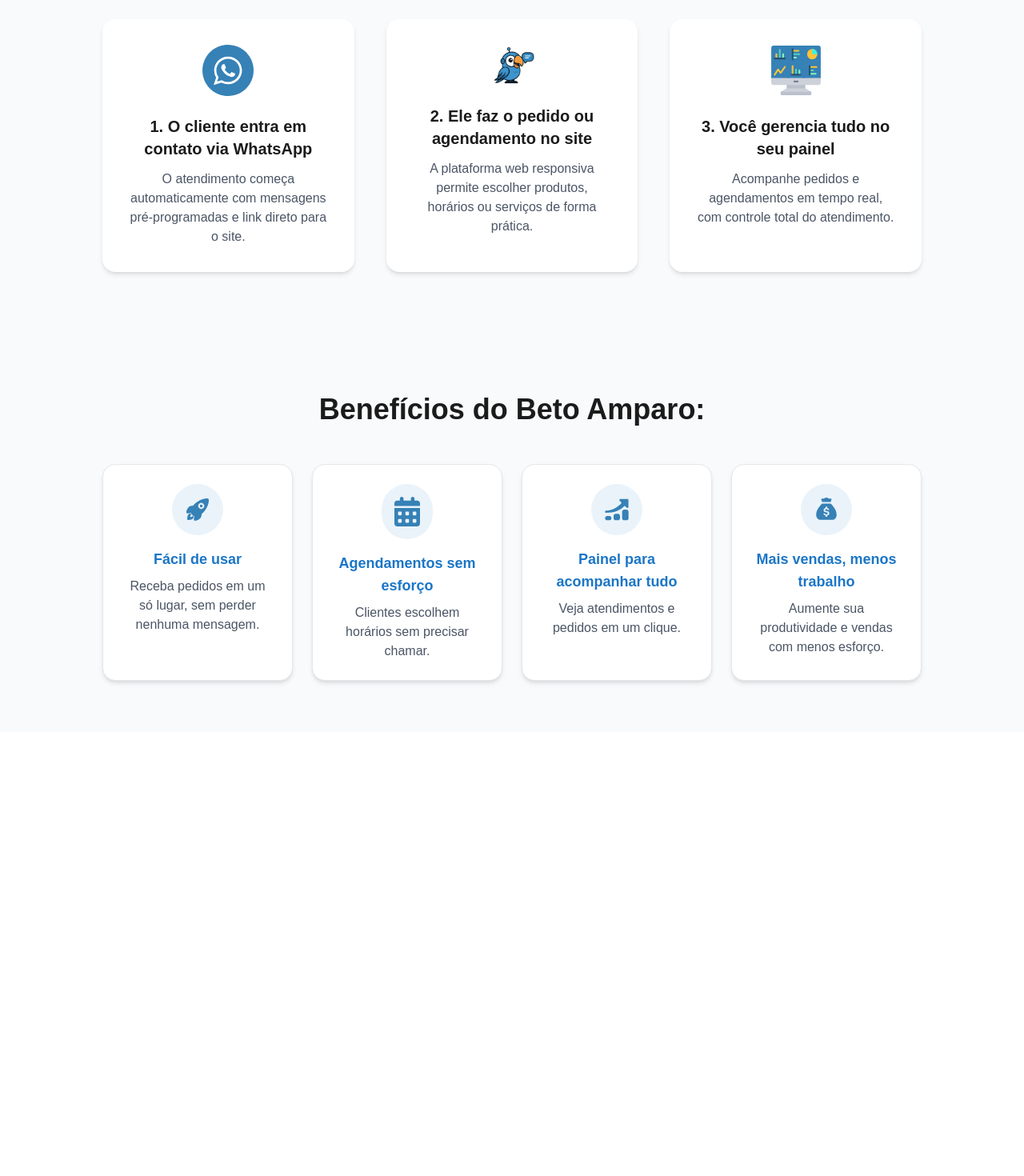
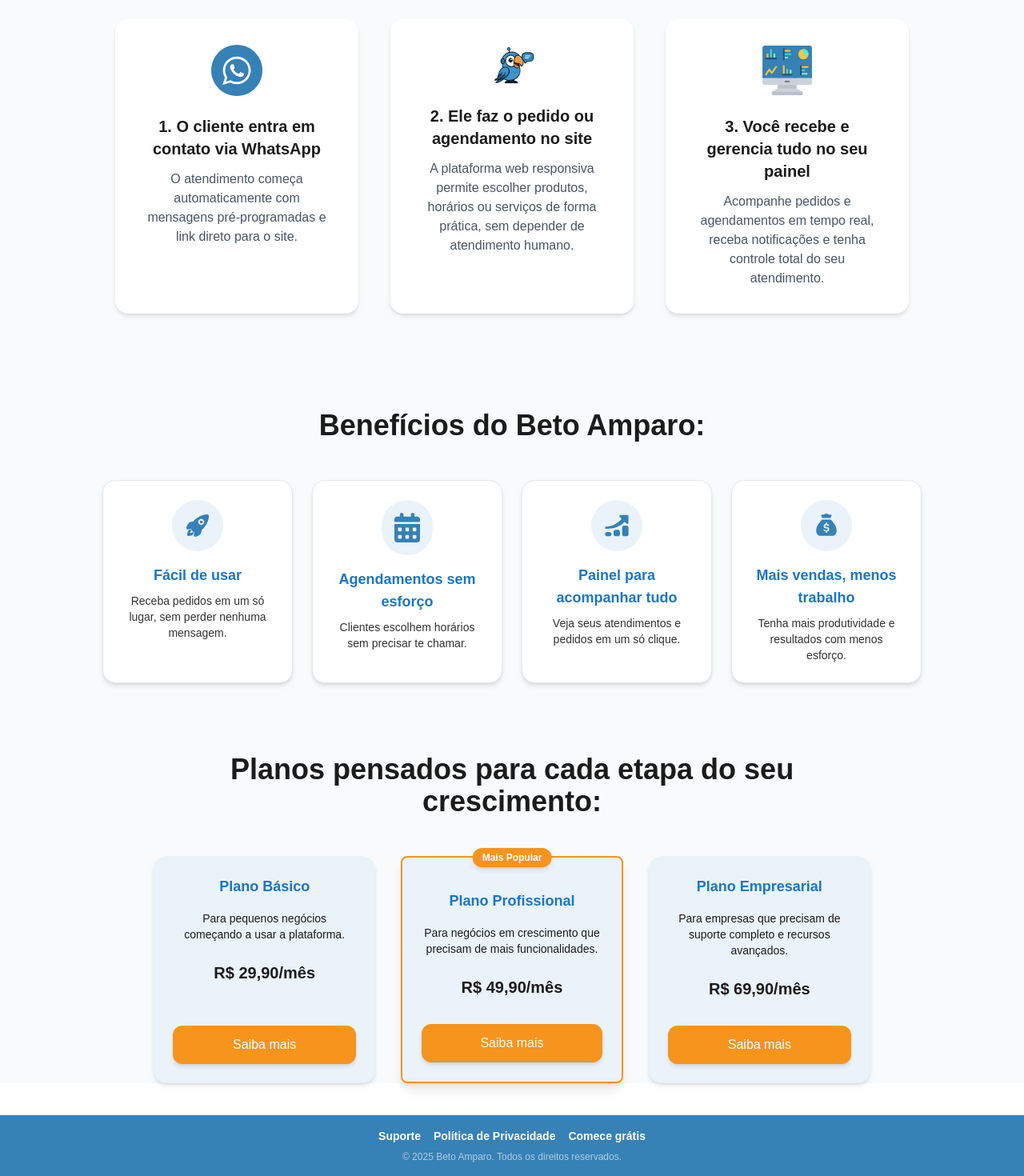
Before and after one commit to gabrielbdsm/beto-amparo, a Next.js app in the folder frontEnd/: page / in a window 1280 px wide. Shown: the part 807-2277 px from the top of the page at 80% size. Before the commit the page ends 1722 px from the top, so only its background shows below. Built offline with nearby package versions, Linux system fonts and the light colour scheme.

Commit message:
Atualizando rodapé

```diff
--- a/frontEnd/pages/home.js
+++ b/frontEnd/pages/home.js
@@ -12,7 +12,7 @@
       setIndiceAtual((prev) => (prev + 1) % imagensHero.length);
     }, 6000);
     return () => clearInterval(timer);
-  }, []);
+  }, [imagensHero.length]);
 
   return (
     <div className="min-h-screen flex flex-col justify-between bg-white text-[#1B1B1B] relative">
@@ -27,15 +27,14 @@
         </div>
 
         {/* Logo mobile */}
-        <div className="absolute top-7 left-1/2 transform -translate-x-1/2 lg:hidden">
-          <Image src="/name.png" alt="Nome" width={120} height={60} />
+        <div className="absolute top-7.5 left-1/2 transform -translate-x-1/2 lg:hidden">
+          <Image src="/name.png" alt="Nome" width={120} height={120} />
         </div>
 
         <button onClick={() => setMenuAberto(true)} className="lg:hidden">
           <Image src="/icons/menu_icon.svg" alt="Menu" width={24} height={24} />
         </button>
-
-        {/* Menu horizontal desktop */}
+        {/* Menu horizontal para desktop */}
         <nav className="hidden lg:flex items-center gap-8 text-sm text-[#0F1D2A]">
           <Link href="/" className="hover:underline flex items-center gap-2">
             <Image src="/icons/home.svg" alt="Home" width={20} height={20} />
@@ -61,7 +60,7 @@
         </nav>
       </header>
 
-      {/* Menu lateral mobile */}
+      {/* MENU LATERAL mobile */}
       {menuAberto && (
         <div className="fixed top-0 right-0 h-full w-64 bg-white shadow-lg z-50 p-6 rounded-l-2xl flex flex-col gap-6 lg:hidden">
           <button
@@ -73,7 +72,7 @@
 
           <div className="flex items-center gap-2">
             <Image src="/logo.png" alt="Logo" width={40} height={40} />
-            <Image src="/name.png" alt="Nome" width={120} height={60} />
+            <Image src="/name.png" alt="Logo" width={120} height={120} />
           </div>
 
           <nav className="flex flex-col gap-4 mt-4 text-sm text-[#0F1D2A]">
@@ -94,7 +93,6 @@
               Suporte
             </Link>
           </nav>
-
           <Link href="/login" passHref>
             <button className="mt-auto self-center bg-[#3681B6] text-white px-8 py-2 rounded-md font-semibold hover:opacity-90 transition w-full max-w-[280px]">
               Login
@@ -115,7 +113,6 @@
           />
           <div className="absolute inset-0 bg-black/50" />
         </div>
-
         <div className="z-20 text-center px-4">
           <h1 className="text-3xl lg:text-5xl font-bold mb-4">Transforme o atendimento do seu negócio</h1>
           <p className="text-lg lg:text-xl mb-6">Automatize pedidos e agendamentos com a cara do seu negócio.</p>
@@ -134,43 +131,40 @@
         </div>
       </section>
 
-      {/* Conteúdo principal */}
+      {/* Banner e Botões */}
       <main className="bg-gray-50 flex flex-col items-center px-6 text-center gap-6 lg:px-32">
-        {/* Como funciona */}
-        <section className="py-16 w-full">
-          <div className="max-w-6xl mx-auto">
+        <section className="py-16">
+          <div className="max-w-6xl mx-auto px-4">
             <h2 className="text-3xl md:text-4xl font-bold text-center mb-12">Como funciona o Beto Amparo?</h2>
-            <div className="grid grid-cols-1 md:grid-cols-3 gap-10">
-              {[
-                {
-                  icon: "/icons/whatsapp_icon.svg",
-                  title: "1. O cliente entra em contato via WhatsApp",
-                  text: "O atendimento começa automaticamente com mensagens pré-programadas e link direto para o site.",
-                },
-                {
-                  icon: "/logo.png",
-                  title: "2. Ele faz o pedido ou agendamento no site",
-                  text: "A plataforma web responsiva permite escolher produtos, horários ou serviços de forma prática.",
-                },
-                {
-                  icon: "/icons/dashboard_icon.svg",
-                  title: "3. Você gerencia tudo no seu painel",
-                  text: "Acompanhe pedidos e agendamentos em tempo real, com controle total do atendimento.",
-                },
-              ].map((step, index) => (
-                <div key={index} className="bg-white p-8 rounded-2xl shadow-md hover:shadow-lg transition">
-                  <Image src={step.icon} alt={step.title} width={64} height={64} className="mx-auto mb-6" />
-                  <h3 className="text-xl font-semibold mb-3">{step.title}</h3>
-                  <p className="text-gray-600">{step.text}</p>
+
+            <div className="grid grid-cols-1 md:grid-cols-3 gap-10 text-center">
+              <div className="bg-white p-8 rounded-2xl shadow-md hover:shadow-lg transition">
+                <Image src="/icons/whatsapp_icon.svg" width={64} height={64} className="mx-auto mb-6" alt="Ícone WhatsApp" />
+                <h3 className="text-xl font-semibold mb-3">1. O cliente entra em contato via WhatsApp</h3>
+                <p className="text-gray-600">
+                  O atendimento começa automaticamente com mensagens pré-programadas e link direto para o site.
+                </p>
               </div>
-              ))}
+              <div className="bg-white p-8 rounded-2xl shadow-md hover:shadow-lg transition">
+                <Image src="/logo.png" width={64} height={64} className="mx-auto mb-6" alt="Ícone Site" />
+                <h3 className="text-xl font-semibold mb-3">2. Ele faz o pedido ou agendamento no site</h3>
+                <p className="text-gray-600">
+                  A plataforma web responsiva permite escolher produtos, horários ou serviços de forma prática, sem depender de atendimento humano.
+                </p>
+              </div>
+              <div className="bg-white p-8 rounded-2xl shadow-md hover:shadow-lg transition">
+                <Image src="/icons/dashboard_icon.svg" width={64} height={64} className="mx-auto mb-6" alt="Ícone Dashboard" />
+                <h3 className="text-xl font-semibold mb-3">3. Você recebe e gerencia tudo no seu painel</h3>
+                <p className="text-gray-600">
+                  Acompanhe pedidos e agendamentos em tempo real, receba notificações e tenha controle total do seu atendimento.
+                </p>
+              </div>
             </div>
           </div>
         </section>
 
         {/* Benefícios */}
-        <section className="py-16 w-full">
-          <div className="max-w-6xl mx-auto">
+        <div className="mt-8 w-full max-w-6xl">
           <h2 className="text-3xl md:text-4xl font-bold text-center mb-12">Benefícios do Beto Amparo:</h2>
           <div className="grid grid-cols-1 sm:grid-cols-2 lg:grid-cols-4 gap-6">
             {[
@@ -182,34 +176,91 @@
               {
                 icon: "/icons/calendar.svg",
                 title: "Agendamentos sem esforço",
-                  text: "Clientes escolhem horários sem precisar chamar.",
+                text: "Clientes escolhem horários sem precisar te chamar.",
               },
               {
                 icon: "/icons/chart.svg",
                 title: "Painel para acompanhar tudo",
-                  text: "Veja atendimentos e pedidos em um clique.",
+                text: "Veja seus atendimentos e pedidos em um só clique.",
               },
               {
                 icon: "/icons/money.svg",
                 title: "Mais vendas, menos trabalho",
-                  text: "Aumente sua produtividade e vendas com menos esforço.",
+                text: "Tenha mais produtividade e resultados com menos esforço.",
               },
-              ].map((benefit, index) => (
+            ].map((card, index) => (
               <div
                 key={index}
-                  className="bg-white p-6 rounded-2xl shadow-md hover:shadow-lg transition hover:-translate-y-1 hover:scale-105 flex flex-col items-center text-center border border-gray-200"
+                className="bg-white p-6 rounded-2xl shadow-md hover:shadow-lg transition duration-300 hover:-translate-y-1 hover:scale-[1.03] flex flex-col items-center text-center border border-gray-200"
               >
                 <div className="bg-[#EAF3FA] p-4 rounded-full mb-4">
-                    <Image src={benefit.icon} alt={benefit.title} width={32} height={32} />
+                  <Image src={card.icon} alt={card.title} width={32} height={32} />
                 </div>
-                  <h3 className="text-[#1B76C6] font-bold text-lg mb-2">{benefit.title}</h3>
-                  <p className="text-gray-600">{benefit.text}</p>
+                <h3 className="text-[#1B76C6] font-bold text-lg mb-2">{card.title}</h3>
+                <p className="text-sm text-[#333]">{card.text}</p>
               </div>
             ))}
           </div>
         </div>
-        </section>
+
+        {/* Comparativo de Planos */}
+        <div className="mt-16 w-full max-w-md lg:max-w-4xl">
+          <h2 className="text-3xl md:text-4xl font-bold text-center mb-12">Planos pensados para cada etapa do seu crescimento:</h2>
+          <div className="grid grid-cols-1 gap-8 lg:grid-cols-3 lg:gap-8">
+            {/* Plano Básico */}
+            <div className="bg-[#EAF3FA] p-6 rounded-2xl shadow-md flex flex-col justify-between h-full hover:scale-105 transition-all">
+              <div className="flex-grow flex flex-col items-center">
+                <h3 className="font-bold text-[#1B76C6] text-lg mb-4">Plano Básico</h3>
+                <p className="text-sm text-center mb-6">Para pequenos negócios começando a usar a plataforma.</p>
+                <p className="font-semibold text-xl mb-4">R$ 29,90/mês</p>
+              </div>
+              <Link href="/planos" passHref>
+                <button className="bg-[#F7941D] text-white px-6 py-3 rounded-xl shadow-md w-full hover:bg-[#d77900] transition-all">Saiba mais</button>
+              </Link>
+            </div>
+
+            {/* Plano Profissional - Destaque */}
+            <div className="bg-[#EAF3FA] p-6 rounded-lg shadow-lg flex flex-col justify-between h-full border-2 border-[#F7941D] relative transform hover:scale-105 transition duration-300">
+              <div className="absolute -top-3 left-1/2 -translate-x-1/2 bg-[#F7941D] text-white text-xs font-semibold px-3 py-1 rounded-full shadow-md">
+                Mais Popular
+              </div>
+
+              <div className="flex-grow flex flex-col items-center mt-4">
+                <h3 className="font-bold text-[#1B76C6] text-lg mb-4">Plano Profissional</h3>
+                <p className="text-sm text-center mb-6">Para negócios em crescimento que precisam de mais funcionalidades.</p>
+                <p className="font-semibold text-xl mb-4">R$ 49,90/mês</p>
+              </div>
+              <Link href="/planos" passHref>
+                <button className="bg-[#F7941D] text-white px-6 py-3 rounded-xl shadow-md w-full mt-4 hover:bg-[#dd831b] transition">
+                  Saiba mais
+                </button>
+              </Link>
+            </div>
+
+            {/* Plano Empresarial */}
+            <div className="bg-[#EAF3FA] p-6 rounded-2xl shadow-md flex flex-col justify-between h-full hover:scale-105 transition-all">
+              <div className="flex-grow flex flex-col items-center">
+                <h3 className="font-bold text-[#1B76C6] text-lg mb-4">Plano Empresarial</h3>
+                <p className="text-sm text-center mb-6">Para empresas que precisam de suporte completo e recursos avançados.</p>
+                <p className="font-semibold text-xl mb-4">R$ 69,90/mês</p>
+              </div>
+              <Link href="/planos" passHref>
+                <button className="bg-[#F7941D] text-white px-6 py-3 rounded-xl shadow-md w-full hover:bg-[#d77900] transition-all">Saiba mais</button>
+              </Link>
+            </div>
+          </div>
+        </div>
       </main>
+
+      {/* Rodapé */}
+      <footer className="bg-[#3681B6] text-sm text-center py-4 mt-10 px-4">
+        <div className="flex flex-row flex-wrap justify-center gap-4 mb-2">
+          <Link href="/suporte" className="font-semibold hover:underline text-white">Suporte</Link>
+          <Link href="/politicas" className="font-semibold hover:underline text-white">Política de Privacidade</Link>
+          <Link href="/cadastro" className="font-semibold hover:underline text-white">Comece grátis</Link>
+        </div>
+        <p className="text-xs text-white opacity-60">© 2025 Beto Amparo. Todos os direitos reservados.</p>
+      </footer>
     </div>
   );
 }
```
Lines whose indentation alone changed are shown as unchanged.
